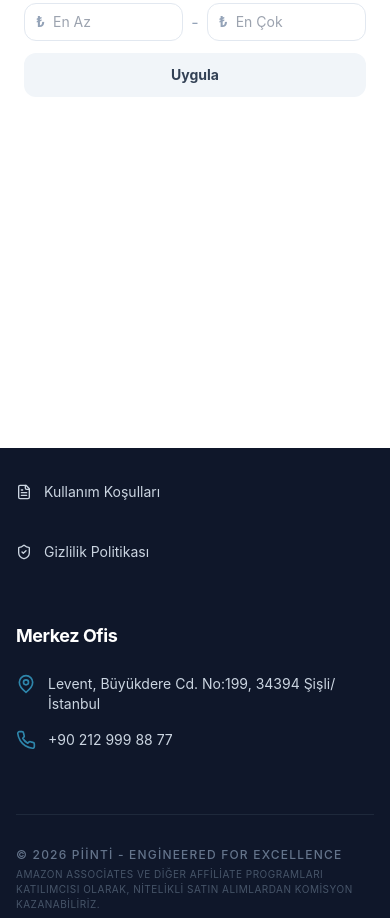
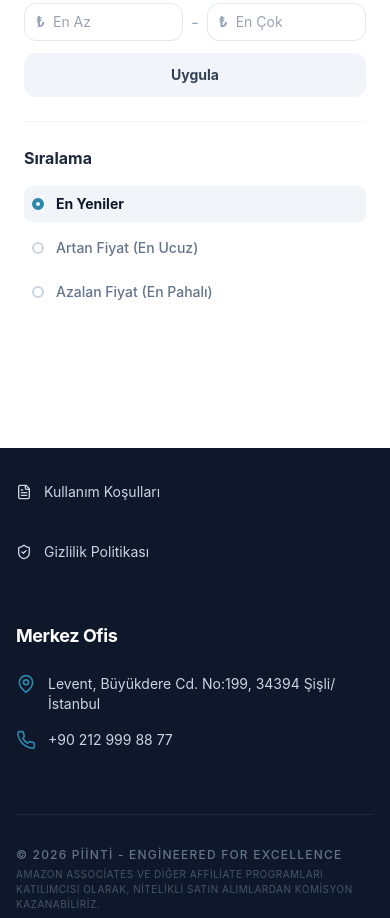
Before and after one commit to erentaysi/pricelyx, a Next.js app: page /urunler in a window 390 px wide. Shown: the part 1240-2158 px from the top of the page. Built offline with nearby package versions, Linux system fonts and the light colour scheme; no server answers; the database is empty.

Commit message:
Add sorting feature (price asc, desc, newest) to product listing

```diff
--- a/app/urunler/FilterSidebar.tsx
+++ b/app/urunler/FilterSidebar.tsx
@@ -10,7 +10,8 @@ export default function FilterSidebar({
   currentBrand,
   currentQ,
   currentMinPrice,
-  currentMaxPrice
+  currentMaxPrice,
+  currentSort
 }: {
   categories: any[],
   brands: any[],
@@ -18,7 +19,8 @@ export default function FilterSidebar({
   currentBrand?: string,
   currentQ?: string,
   currentMinPrice?: string,
-  currentMaxPrice?: string
+  currentMaxPrice?: string,
+  currentSort?: string
 }) {
   const router = useRouter();
   const [isMobileOpen, setIsMobileOpen] = useState(false);
@@ -43,6 +45,7 @@ export default function FilterSidebar({
     if (currentBrand) params.set('brand', currentBrand);
     if (currentMinPrice) params.set('min_price', currentMinPrice);
     if (currentMaxPrice) params.set('max_price', currentMaxPrice);
+    if (currentSort) params.set('sort', currentSort);
 
     if (value) {
       params.set(key, value);
@@ -267,6 +270,57 @@ export default function FilterSidebar({
             </button>
           </div>
 
+          {/* Sıralama */}
+          <div className="pt-6 mt-6 border-t border-slate-100">
+            <h3 className="font-bold mb-4 text-slate-800">Sıralama</h3>
+            <div className="flex flex-col gap-2">
+              <label className={`flex items-center gap-3 cursor-pointer p-2 rounded-lg transition-colors ${(!currentSort || currentSort === 'newest') ? 'bg-slate-100 text-slate-900' : 'hover:bg-slate-50 text-slate-500'}`}>
+                <input
+                  type="radio"
+                  name="sort"
+                  className="hidden"
+                  onChange={() => {
+                    updateFilters('sort', 'newest');
+                    if (isMobileOpen) setIsMobileOpen(false);
+                  }}
+                  checked={!currentSort || currentSort === 'newest'}
+                />
+                <div className={`w-3 h-3 rounded-full flex items-center justify-center ${(!currentSort || currentSort === 'newest') ? 'border-4 border-primary' : 'border-2 border-slate-300'}`}></div>
+                <span className={`text-sm ${(!currentSort || currentSort === 'newest') ? 'font-bold' : 'font-medium'}`}>En Yeniler</span>
+              </label>
+
+              <label className={`flex items-center gap-3 cursor-pointer p-2 rounded-lg transition-colors ${currentSort === 'price_asc' ? 'bg-slate-100 text-slate-900' : 'hover:bg-slate-50 text-slate-500'}`}>
+                <input
+                  type="radio"
+                  name="sort"
+                  className="hidden"
+                  onChange={() => {
+                    updateFilters('sort', 'price_asc');
+                    if (isMobileOpen) setIsMobileOpen(false);
+                  }}
+                  checked={currentSort === 'price_asc'}
+                />
+                <div className={`w-3 h-3 rounded-full flex items-center justify-center ${currentSort === 'price_asc' ? 'border-4 border-primary' : 'border-2 border-slate-300'}`}></div>
+                <span className={`text-sm ${currentSort === 'price_asc' ? 'font-bold' : 'font-medium'}`}>Artan Fiyat (En Ucuz)</span>
+              </label>
+
+              <label className={`flex items-center gap-3 cursor-pointer p-2 rounded-lg transition-colors ${currentSort === 'price_desc' ? 'bg-slate-100 text-slate-900' : 'hover:bg-slate-50 text-slate-500'}`}>
+                <input
+                  type="radio"
+                  name="sort"
+                  className="hidden"
+                  onChange={() => {
+                    updateFilters('sort', 'price_desc');
+                    if (isMobileOpen) setIsMobileOpen(false);
+                  }}
+                  checked={currentSort === 'price_desc'}
+                />
+                <div className={`w-3 h-3 rounded-full flex items-center justify-center ${currentSort === 'price_desc' ? 'border-4 border-primary' : 'border-2 border-slate-300'}`}></div>
+                <span className={`text-sm ${currentSort === 'price_desc' ? 'font-bold' : 'font-medium'}`}>Azalan Fiyat (En Pahalı)</span>
+              </label>
+            </div>
+          </div>
+
         </div>
       </aside>
     </>
--- a/app/urunler/page.tsx
+++ b/app/urunler/page.tsx
@@ -31,8 +31,8 @@ export async function generateMetadata({ searchParams }: { searchParams: { q?: s
   };
 }
 
-export default async function UrunlerPage({ searchParams }: { searchParams: { q?: string, cat?: string, brand?: string, min_price?: string, max_price?: string } }) {
-  const { q, cat, brand, min_price, max_price } = searchParams;
+export default async function UrunlerPage({ searchParams }: { searchParams: { q?: string, cat?: string, brand?: string, min_price?: string, max_price?: string, sort?: string } }) {
+  const { q, cat, brand, min_price, max_price, sort } = searchParams;
 
   // Build Supabase query
   let query = supabase.from('products').select(`
@@ -66,6 +66,20 @@ export default async function UrunlerPage({ searchParams }: { searchParams: { q?
       return currentPrice >= min && currentPrice <= max;
     });
   }
+
+  // Sorting
+  const currentSort = sort || 'newest';
+  const getPrice = (p: any) => {
+    const priceStr = p.product_prices?.[0]?.price || p.price_history?.[0]?.price;
+    return priceStr ? parseFloat(priceStr.toString().replace(/[^0-9.]/g, '')) : 0;
+  };
+
+  if (currentSort === 'price_asc') {
+    filteredProducts.sort((a: any, b: any) => getPrice(a) - getPrice(b));
+  } else if (currentSort === 'price_desc') {
+    filteredProducts.sort((a: any, b: any) => getPrice(b) - getPrice(a));
+  }
+  // If 'newest', it's already sorted by created_at DESC from the Supabase query.
 
   // Get all categories to build hierarchy
   const { data: allCategories } = await supabase.from('categories').select('*');
@@ -102,6 +116,7 @@ export default async function UrunlerPage({ searchParams }: { searchParams: { q?
         currentQ={q}
         currentMinPrice={min_price}
         currentMaxPrice={max_price}
+        currentSort={currentSort}
       />
 
       {/* Product List */}
```
